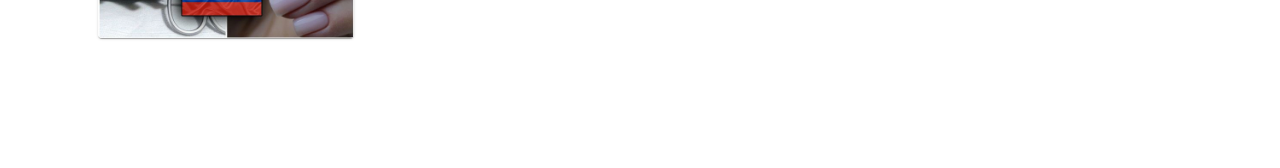
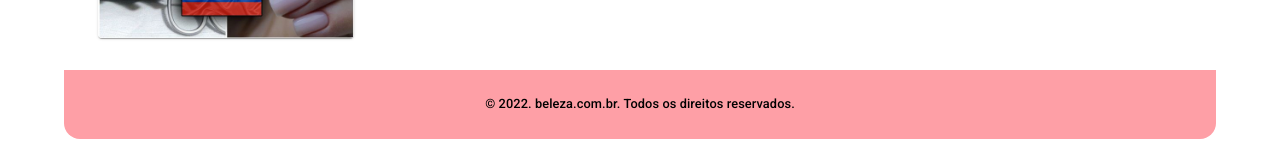
Before and after one commit to daviteixeira-btm/beleza, a React (Create React App) app: page / in a window 1280 px wide. Shown: the part 2515-2683 px from the top of the page. Before the commit the page ends 2585 px from the top, so only its background shows below. Built offline with nearby package versions, Linux system fonts and the light colour scheme.

Commit message:
footer do site

```diff
--- a/src/App.js
+++ b/src/App.js
@@ -4,6 +4,7 @@
 import FirstSection from "./components/Section/FirstSection";
 import MainMenu from "./components/Menus/MainMenu";
 import CoursesSection from "./components/Section/CoursesSection";
+import Footer from "./components/Footer/Footer";
 
 function App() {
   return (
@@ -11,6 +12,7 @@
       <MainMenu />
       <FirstSection />
       <CoursesSection />
+      <Footer />
     </Container>
   );
 }
--- /dev/null
+++ b/src/components/Footer/Footer.js
@@ -0,0 +1,17 @@
+import React from "react";
+
+import { Grid, Typography } from '@mui/material';
+
+function Footer(){
+    return (
+        <Grid mb={4} container component="footer" sx={{bgcolor: "#FE9FA6", borderRadius: "0 0 1rem 1rem", justifyContent: "center"}}>
+            <Grid item>
+                <Typography p={3} variant="h6" sx={{ fontSize: ".8rem"}}>
+                  © 2022. beleza.com.br. Todos os direitos reservados.
+                </Typography>
+            </Grid>
+        </Grid>
+    )
+}
+
+export default Footer;
```
